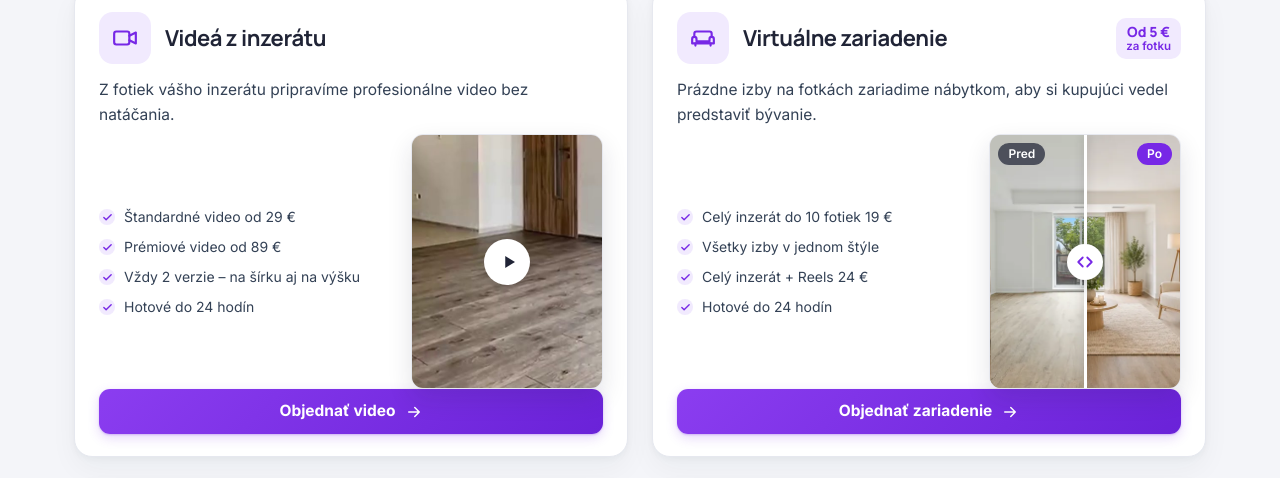
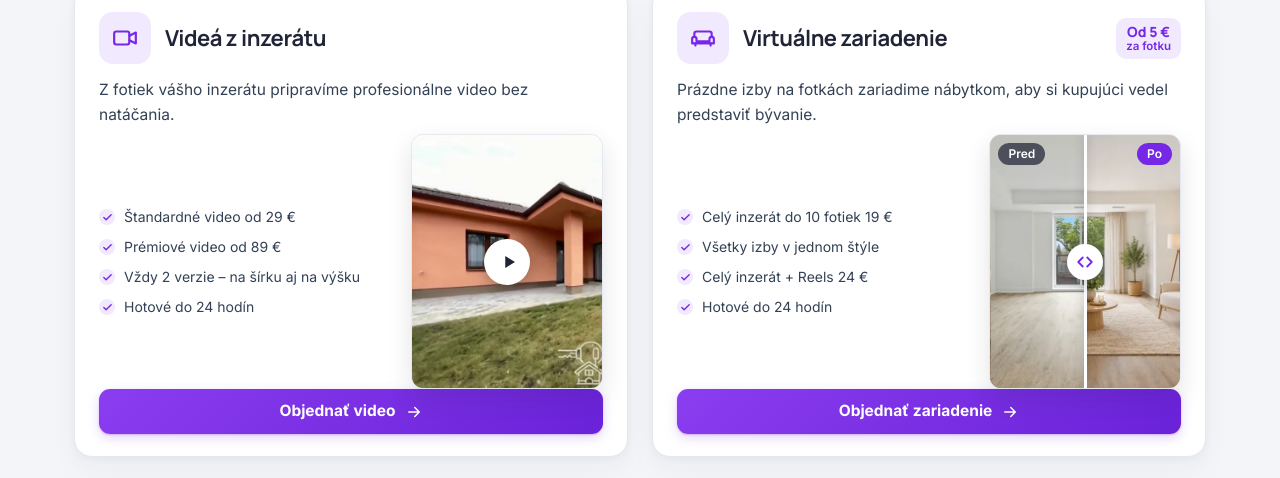
Before and after one commit to Rar773/realitny-asistent, a plain HTML site: page index.html in a window 1280 px wide. Shown: the part 1126-1604 px from the top of the page. Drawn offline with Linux system fonts and the light colour scheme.

Commit message:
Nahlad videa na titulke: dom namiesto podlahy
Co-Authored-By: Claude Opus 5.5 <noreply@anthropic.com>

Claude-Session: https://claude.ai/code/session_01MEeUVhqdptTjPGt2hC7jaR

```diff
--- a/index.html
+++ b/index.html
@@ -76,7 +76,7 @@
     <div class="svc2-h"><span class="ic"><svg viewBox="0 0 24 24" fill="none" stroke="currentColor" stroke-width="2" stroke-linecap="round" stroke-linejoin="round" aria-hidden="true"><rect x="2" y="6" width="14" height="12" rx="2"/><path d="m16 10 6-3v10l-6-3"/></svg></span><h3><a href="videa.html">Videá z inzerátu</a></h3></div>
     <p>Z fotiek vášho inzerátu pripravíme profesionálne video bez natáčania.</p>
     <div class="svc2-b"><ul class="chk"><li>Štandardné video od 29 €</li><li>Prémiové video od 89 €</li><li>Vždy 2 verzie – na šírku aj na výšku</li><li>Hotové do 24 hodín</li></ul>
-      <a class="svc2-img" href="videa.html" aria-label="Pozrieť ukážky videí"><img src="ukazka/obyvacka.jpg" alt="Ukážka videa – interiér" width="800" height="600" loading="lazy"><span class="play"><svg viewBox="0 0 24 24" aria-hidden="true"><path d="M7 4v16l13-8z" fill="currentColor"/></svg></span></a></div>
+      <a class="svc2-img" href="videa.html" aria-label="Pozrieť ukážky videí"><img src="ukazka/video-nahlad.jpg" alt="Ukážka videa z fotiek – rodinný dom" width="800" height="600" loading="lazy"><span class="play"><svg viewBox="0 0 24 24" aria-hidden="true"><path d="M7 4v16l13-8z" fill="currentColor"/></svg></span></a></div>
     <a class="btn full" href="videa.html">Objednať video <svg viewBox="0 0 24 24" fill="none" stroke="currentColor" stroke-width="2" stroke-linecap="round" stroke-linejoin="round" aria-hidden="true"><path d="M5 12h14M13 6l6 6-6 6"/></svg></a>
   </article>
   <article class="svc2 svc2-zar">
```
Also changed, not shown: ukazka/video-nahlad.jpg (added).
